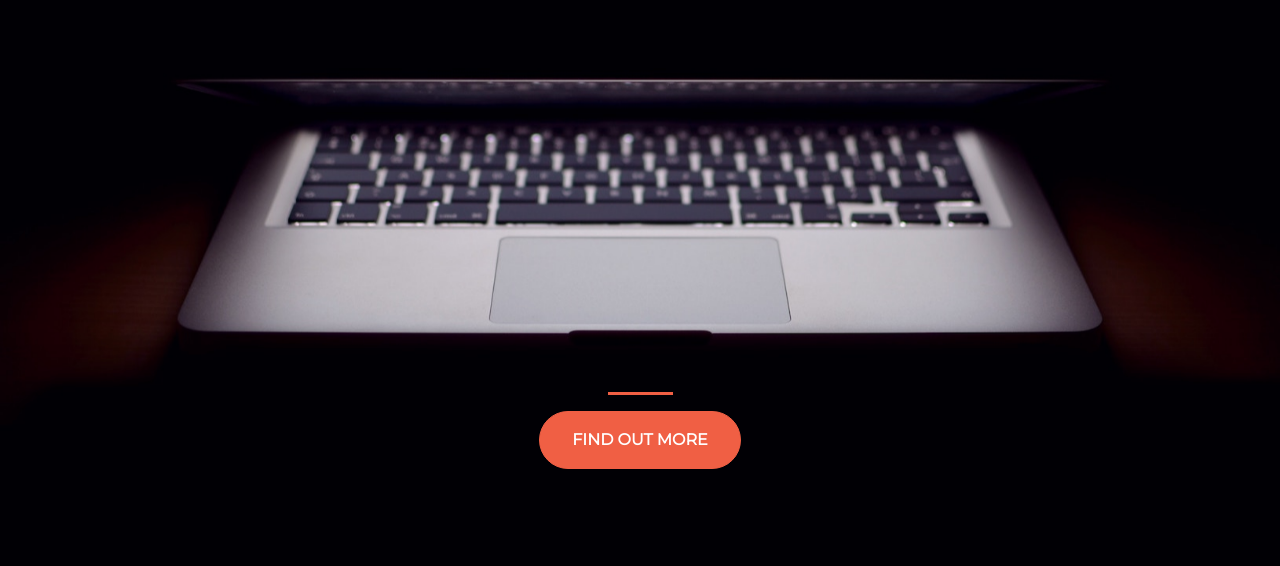
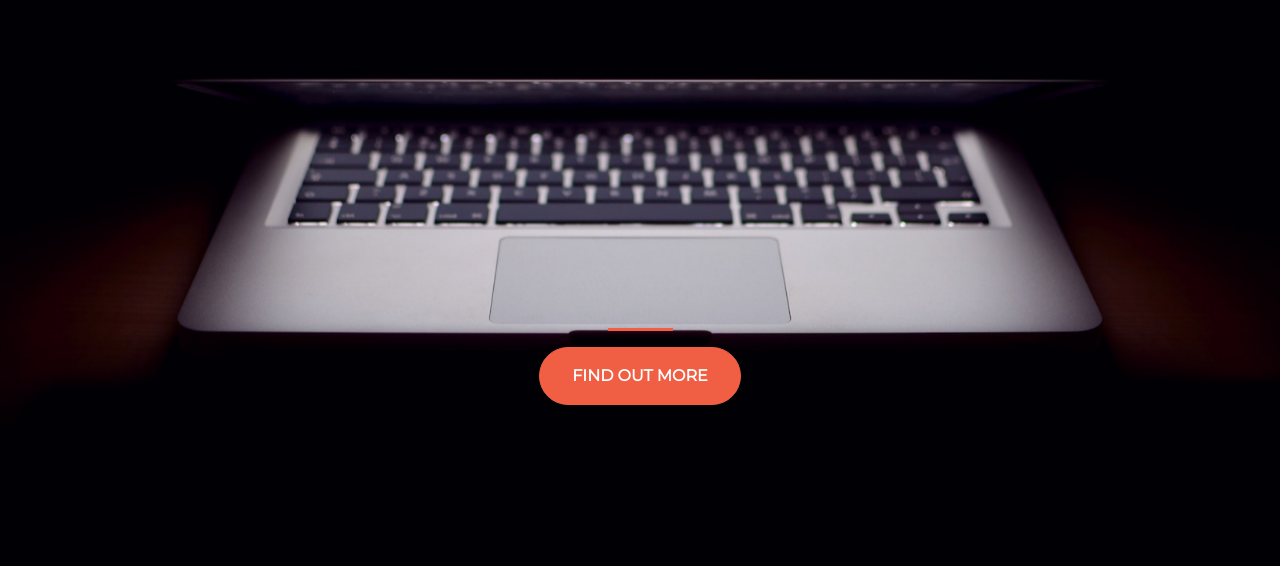
Before and after one commit to Akanksha-ui/Flexbox-Layout, a plain HTML site: page index.html in a window 1280 px wide. Shown: the part 234-800 px from the top of the page. Drawn offline with nearby package versions, Linux system fonts and the light colour scheme.

Commit message:
Update style.css

```diff
--- a/style.css
+++ b/style.css
@@ -22,7 +22,7 @@ hr {
 }
 
 .buffer {
-	height: 28rem;
+	height: 20rem;
 }
 
 .btn {
```
